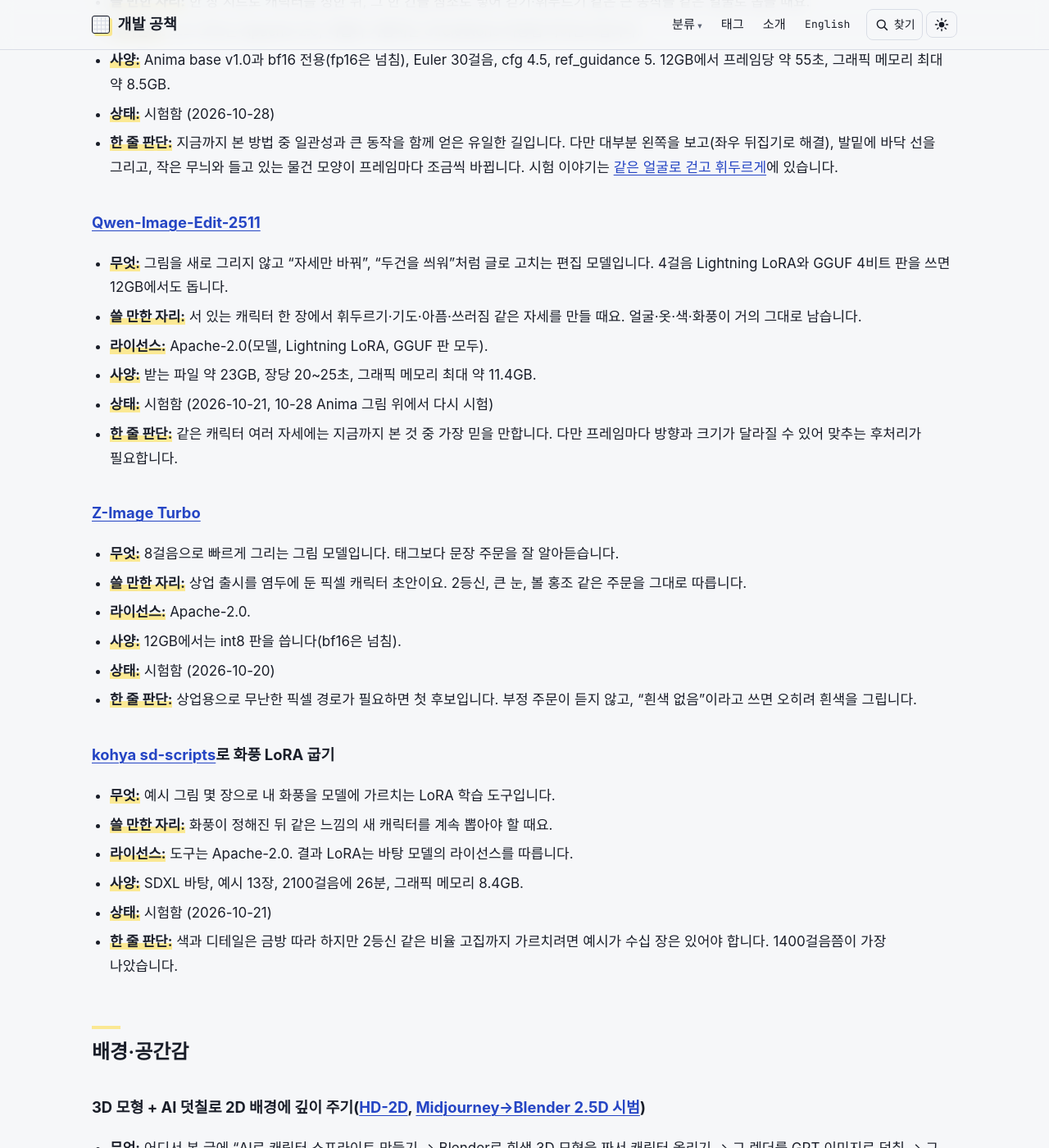
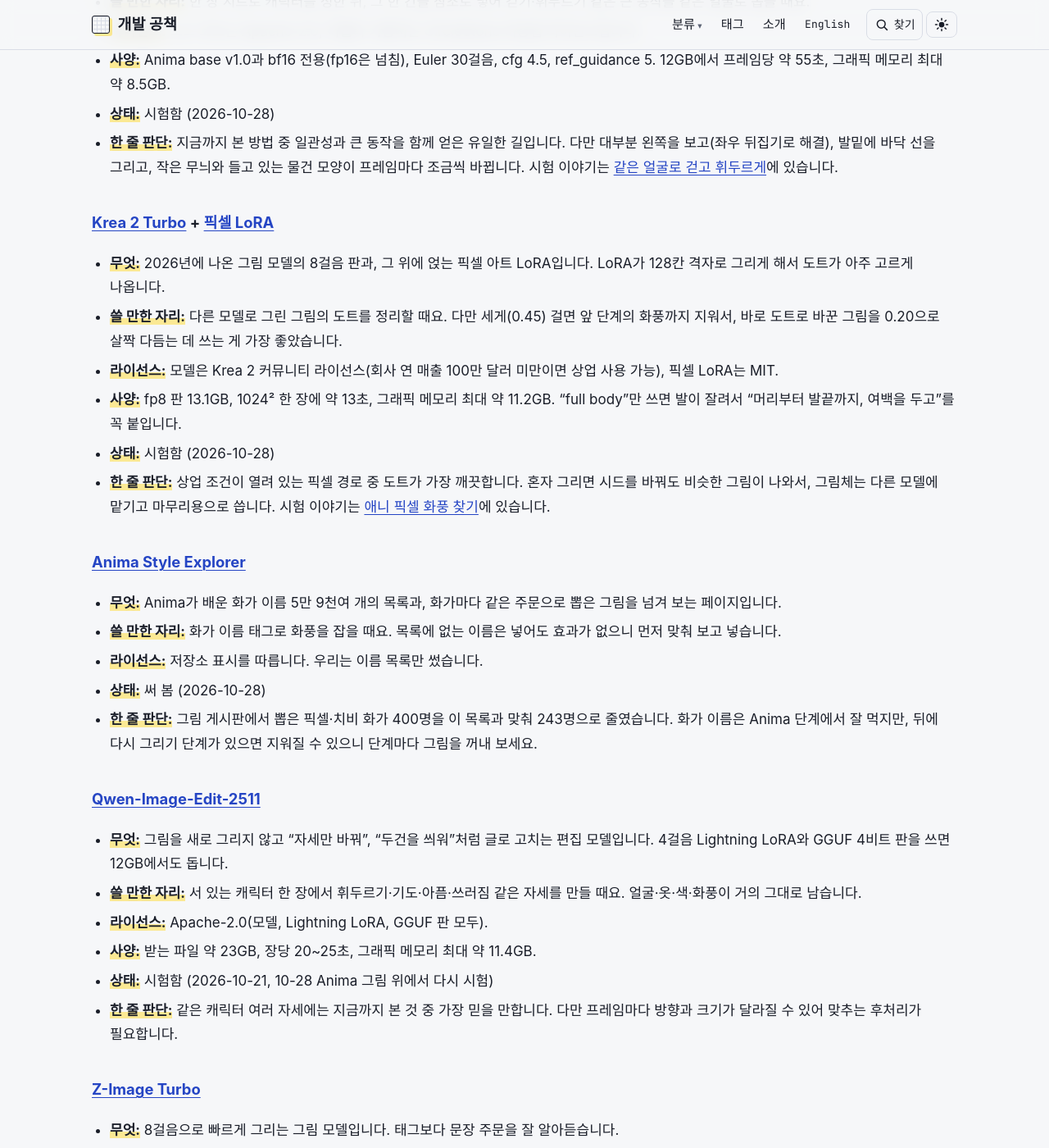
Before and after one commit to wh209302/wh209302.github.io, a Jekyll site: the page built from shelf.md, in a window 1280 px wide and 1400 px high, scrolled down 2102 px. Shown: the whole window at 82% size. Built offline with Jekyll 4.4.1, drawn with Linux system fonts in a browser that asks for light colours; some web fonts are replaced.

Commit message:
AI 실험실 3편: 애니 픽셀 화풍 찾기(한·영), 기술 서랍에 Krea 2 픽셀 LoRA·Anima Style Explorer
Co-Authored-By: Claude Opus 5.5 <noreply@anthropic.com>
Claude-Session: https://claude.ai/code/session_01LdZGhSsgjJjkLvYDQdAqmS

```diff
--- a/shelf.md
+++ b/shelf.md
@@ -52,6 +52,23 @@ AI와 일하다 보면 "오, 이거 대박인데?" 싶은 기술이 하루에도
 - **사양:** Anima base v1.0과 bf16 전용(fp16은 넘침), Euler 30걸음, cfg 4.5, ref_guidance 5. 12GB에서 프레임당 약 55초, 그래픽 메모리 최대 약 8.5GB.
 - **상태:** 시험함 (2026-10-28)
 - **한 줄 판단:** 지금까지 본 방법 중 일관성과 큰 동작을 함께 얻은 유일한 길입니다. 다만 대부분 왼쪽을 보고(좌우 뒤집기로 해결), 발밑에 바닥 선을 그리고, 작은 무늬와 들고 있는 물건 모양이 프레임마다 조금씩 바뀝니다. 시험 이야기는 [같은 얼굴로 걷고 휘두르게](/2026/10/28/anima-motion/)에 있습니다.
+
+### [Krea 2 Turbo](https://huggingface.co/krea/Krea-2-Turbo) + [픽셀 LoRA](https://huggingface.co/e-n-v-y/Krea-2-Pixel-Art)
+
+- **무엇:** 2026년에 나온 그림 모델의 8걸음 판과, 그 위에 얹는 픽셀 아트 LoRA입니다. LoRA가 128칸 격자로 그리게 해서 도트가 아주 고르게 나옵니다.
+- **쓸 만한 자리:** 다른 모델로 그린 그림의 도트를 정리할 때요. 다만 세게(0.45) 걸면 앞 단계의 화풍까지 지워서, 바로 도트로 바꾼 그림을 0.20으로 살짝 다듬는 데 쓰는 게 가장 좋았습니다.
+- **라이선스:** 모델은 Krea 2 커뮤니티 라이선스(회사 연 매출 100만 달러 미만이면 상업 사용 가능), 픽셀 LoRA는 MIT.
+- **사양:** fp8 판 13.1GB, 1024² 한 장에 약 13초, 그래픽 메모리 최대 약 11.2GB. "full body"만 쓰면 발이 잘려서 "머리부터 발끝까지, 여백을 두고"를 꼭 붙입니다.
+- **상태:** 시험함 (2026-10-28)
+- **한 줄 판단:** 상업 조건이 열려 있는 픽셀 경로 중 도트가 가장 깨끗합니다. 혼자 그리면 시드를 바꿔도 비슷한 그림이 나와서, 그림체는 다른 모델에 맡기고 마무리용으로 씁니다. 시험 이야기는 [애니 픽셀 화풍 찾기](/2026/10/29/pixel-style-hunt/)에 있습니다.
+
+### [Anima Style Explorer](https://github.com/ThetaCursed/Anima-Style-Explorer)
+
+- **무엇:** Anima가 배운 화가 이름 5만 9천여 개의 목록과, 화가마다 같은 주문으로 뽑은 그림을 넘겨 보는 페이지입니다.
+- **쓸 만한 자리:** 화가 이름 태그로 화풍을 잡을 때요. 목록에 없는 이름은 넣어도 효과가 없으니 먼저 맞춰 보고 넣습니다.
+- **라이선스:** 저장소 표시를 따릅니다. 우리는 이름 목록만 썼습니다.
+- **상태:** 써 봄 (2026-10-28)
+- **한 줄 판단:** 그림 게시판에서 뽑은 픽셀·치비 화가 400명을 이 목록과 맞춰 243명으로 줄였습니다. 화가 이름은 Anima 단계에서 잘 먹지만, 뒤에 다시 그리기 단계가 있으면 지워질 수 있으니 단계마다 그림을 꺼내 보세요.
 
 ### [Qwen-Image-Edit-2511](https://huggingface.co/Qwen/Qwen-Image-Edit-2511)
 
```
Also changed, not shown: _posts/2026-10-29-pixel-style-hunt.md (added, +70 -0 lines), en/_posts/2026-10-29-pixel-style-hunt.md (added, +70 -0 lines), en/shelf.md (+17 -0 lines), assets/img/posts/pixel-style-hunt/cast.webp (added), assets/img/posts/pixel-style-hunt/erased.webp (added), assets/img/posts/pixel-style-hunt/outline.webp (added), assets/img/posts/pixel-style-hunt/start.webp (added), assets/img/posts/pixel-style-hunt/styles.webp (added), assets/img/posts/pixel-style-hunt/talk-en.webp (added), assets/img/posts/pixel-style-hunt/talk.webp (added).
